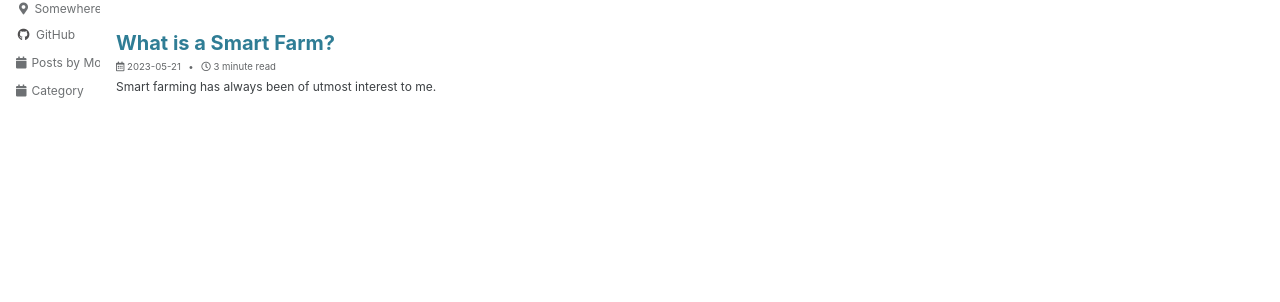
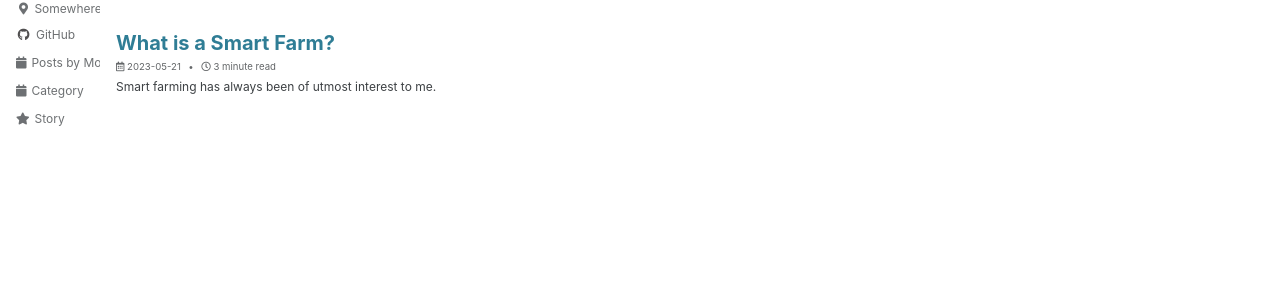
Before and after one commit to cemardz/cemardz.github.io, a Jekyll site: the page built from index.html, in a window 1280 px wide. Shown: the part 359-661 px from the top of the page. Built offline with Jekyll 4.4.1, drawn with Linux system fonts in a browser that asks for light colours; cached includes are drawn as plain includes; some web fonts are replaced; the list of posts is cut into pages by our own code.

Commit message:
Update _config.yml

```diff
--- a/_config.yml
+++ b/_config.yml
@@ -134,6 +134,9 @@ author:
     - label: "Category"
       icon: "fas fa-calendar"
       url: "/categories/"
+    - label: "Story"
+      icon: "fas fa-star"
+      url: "/story/"
 
 # Site Footer
 footer:
```
